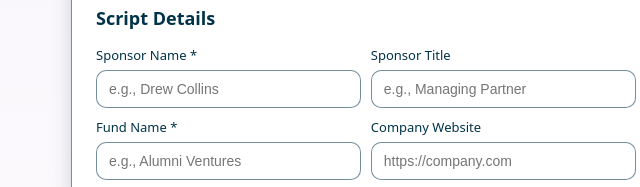
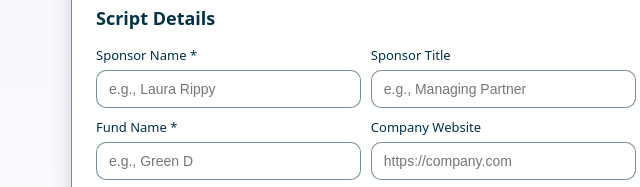
Before and after one commit to catewoolsey-av/investment-video-generator, a plain HTML site: page index.html in a window 1280 px wide. Shown: the part 595-782 px from the top of the page, 25-665 px from the left. Drawn offline with Linux system fonts and the light colour scheme.

Commit message:
Update index.html

```diff
--- a/index.html
+++ b/index.html
@@ -525,7 +525,7 @@
                 type="text"
                 id="sponsorName"
                 class="text-input"
-                placeholder="e.g., Drew Collins"
+                placeholder="e.g., Laura Rippy"
                 data-field-name="sponsor_name"
               />
             </div>
@@ -548,7 +548,7 @@
                 type="text"
                 id="fundName"
                 class="text-input"
-                placeholder="e.g., Alumni Ventures"
+                placeholder="e.g., Green D"
                 data-field-name="fund_name"
               />
             </div>
```
